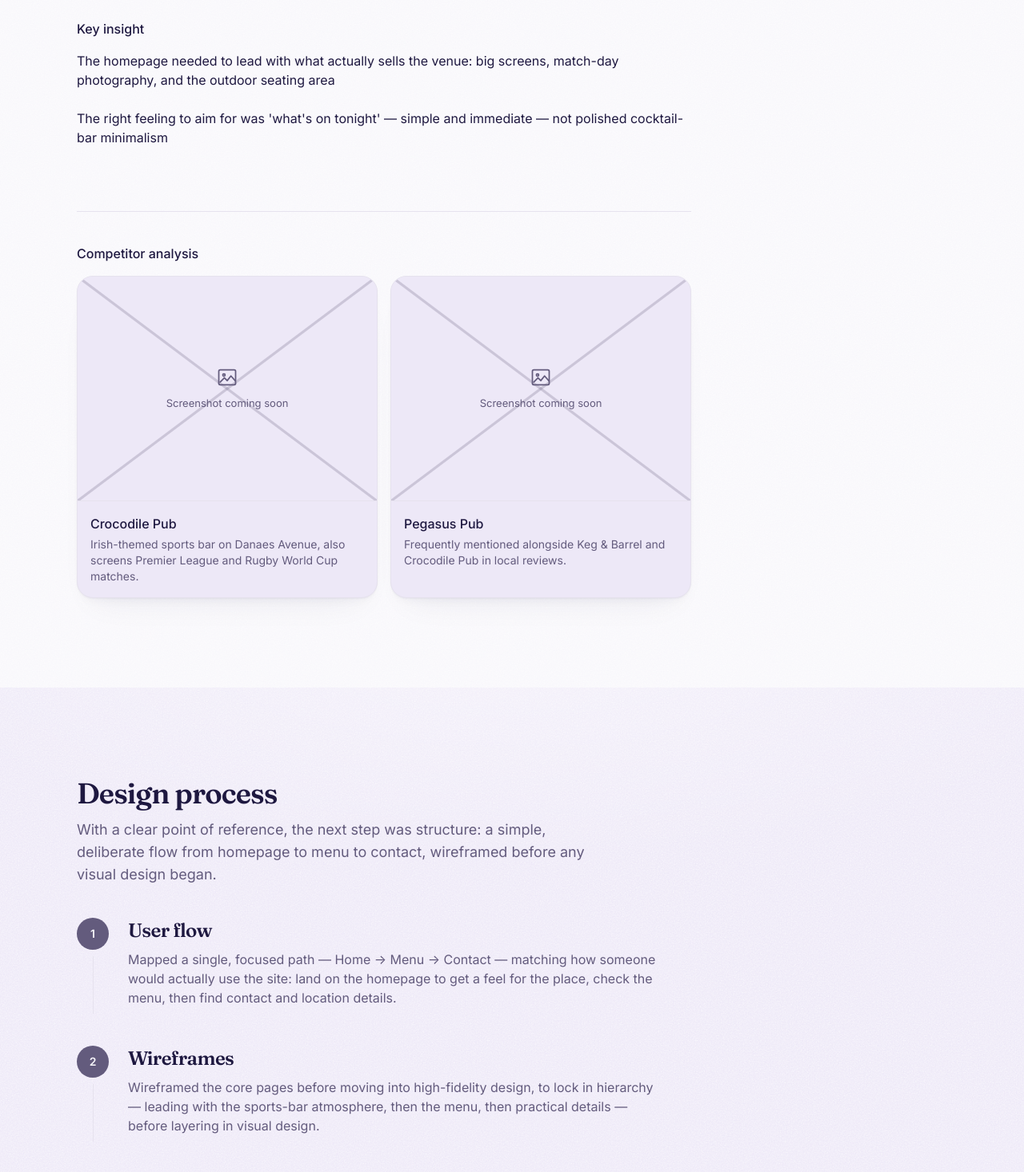
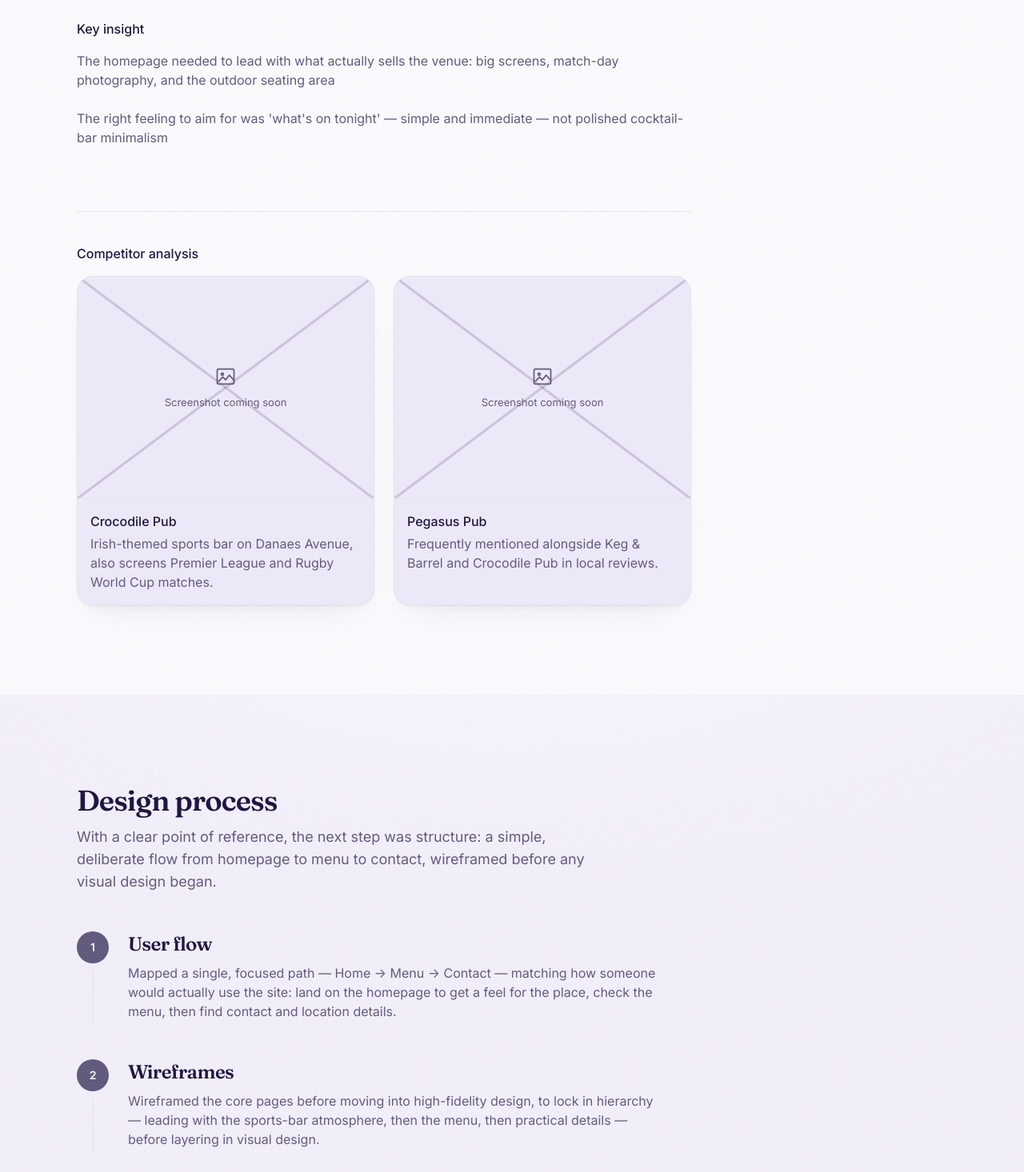
Before and after one commit to antoniaafx/antoniaafx.github.io, a React (Vite) app: page /projects/keg-and-barrel in a window 1280 px wide. Shown: the part 2720-4186 px from the top of the page at 80% size. Built offline with nearby package versions, Linux system fonts and the light colour scheme.

Commit message:
case study page

```diff
--- a/src/components/CaseStudy/ProcessSection.jsx
+++ b/src/components/CaseStudy/ProcessSection.jsx
@@ -6,7 +6,7 @@ function ProcessSection({ intro, steps = [] }) {
   return (
     <Section background="muted">
       <SectionTitle title="Design process" subtitle={intro} />
-      <div className="mt-10">
+      <div className="mt-12">
         <Timeline items={steps} />
       </div>
     </Section>
--- a/src/components/CaseStudy/ReflectionSection.jsx
+++ b/src/components/CaseStudy/ReflectionSection.jsx
@@ -13,7 +13,7 @@ function ReflectionSection({ challenges, learned, improve }) {
   return (
     <Section>
       <SectionTitle title="Reflection" />
-      <div className="mt-10 grid gap-6 sm:grid-cols-3">
+      <div className="mt-12 grid gap-6 lg:grid-cols-3">
         {blocks.map((block) => (
           <div key={block.label} className="rounded-panel border border-line p-6">
             <p className="text-caption font-medium uppercase tracking-wide text-ink-muted">{block.label}</p>
--- a/src/components/CaseStudy/ResearchSection.jsx
+++ b/src/components/CaseStudy/ResearchSection.jsx
@@ -25,7 +25,9 @@ import ImagePlaceholder from '../ImagePlaceholder'
 // (that's what introduced a second scale that didn't match the rest of
 // the portfolio). Hierarchy between "Comparative research," "Key insight,"
 // and "Competitor analysis" now comes entirely from the spacing rhythm
-// below and from Key Insight's ink-vs-ink-soft body colour, not from size.
+// below — every label is this same font-medium text-ink treatment, and
+// every paragraph beneath a label is text-ink-soft, the same body colour
+// Project Overview, Design Process, Final Result, and Reflection all use.
 function ResearchBlock({ block }) {
   if (block.type === 'text') {
     return (
@@ -36,21 +38,19 @@ function ResearchBlock({ block }) {
     )
   }
 
-  // The hero of the section, but at the same body text size as everything
-  // else — no separate "display" scale. The distinction is colour weight,
-  // the same existing convention Project Overview uses (The Problem in
-  // text-ink against Target users/Goals in text-ink-soft): these findings
-  // are the one place in Research set in full ink rather than ink-soft,
-  // plus the space already reserved around them by blockSpacing. Nothing
-  // here introduces a font size the rest of the portfolio doesn't already
-  // use for body copy.
+  // The hero of the section, but at the same body text size AND the same
+  // body text colour (text-ink-soft) as every other paragraph in Research
+  // and every equivalent paragraph in Project Overview, Design Process,
+  // Final Result, and Reflection. Hierarchy comes only from the label
+  // above it and the space blockSpacing reserves around it — not from a
+  // different font size and not from a different text colour.
   if (block.type === 'insights') {
     return (
       <div>
         {block.heading && <p className="font-medium text-ink">{block.heading}</p>}
         <div className={`space-y-6 ${block.heading ? 'mt-4' : ''}`}>
           {(block.items ?? []).map((item, index) => (
-            <p key={index} className="text-ink">
+            <p key={index} className="text-ink-soft">
               {item}
             </p>
           ))}
@@ -82,7 +82,7 @@ function ResearchBlock({ block }) {
     return (
       <div>
         {block.heading && <p className="font-medium text-ink">{block.heading}</p>}
-        <div className="mt-4 grid gap-4 sm:grid-cols-2">
+        <div className="mt-4 grid gap-6 sm:grid-cols-2">
           {(block.items ?? []).map((item, index) => (
             <div
               key={item.name ?? index}
@@ -97,7 +97,7 @@ function ResearchBlock({ block }) {
               </div>
               <div className="border-t border-line p-4">
                 {item.name && <p className="font-medium text-ink">{item.name}</p>}
-                {item.note && <p className="mt-1 text-sm text-ink-soft">{item.note}</p>}
+                {item.note && <p className="mt-1 text-ink-soft">{item.note}</p>}
               </div>
             </div>
           ))}
--- a/src/components/CaseStudy/ResultsSection.jsx
+++ b/src/components/CaseStudy/ResultsSection.jsx
@@ -8,7 +8,8 @@ function ResultsSection({ summary, improvements = [], images = [] }) {
       <SectionTitle title="Final result" subtitle={summary} />
 
       {improvements.length > 0 && (
-        <ul className="mt-10 grid gap-3 sm:grid-cols-2">
+        <div className="mt-12 max-w-3xl">
+          <ul className="grid gap-6 sm:grid-cols-2">
             {improvements.map((item, index) => (
               <li key={index} className="flex gap-3 rounded-panel border border-line p-4 text-ink-soft">
                 <span className="mt-2 h-1.5 w-1.5 shrink-0 rounded-full bg-ink-muted" aria-hidden="true" />
@@ -16,10 +17,11 @@ function ResultsSection({ summary, improvements = [], images = [] }) {
               </li>
             ))}
           </ul>
+        </div>
       )}
 
       {images.length > 0 && (
-        <div className="mt-10">
+        <div className={`${improvements.length > 0 ? 'mt-16 border-t border-line pt-10 sm:mt-20' : 'mt-12'}`}>
           <ImageGallery images={images} />
         </div>
       )}
--- a/src/components/CaseStudy/UIDesignSection.jsx
+++ b/src/components/CaseStudy/UIDesignSection.jsx
@@ -13,7 +13,7 @@ function UIDesignSection({ intro, images = [] }) {
     <Section>
       <SectionTitle title="UI design" subtitle={intro} />
       {images.length > 0 && (
-        <div className="mt-10">
+        <div className="mt-12">
           <ImageGallery images={images} />
         </div>
       )}
```
Lines whose indentation alone changed are shown as unchanged.
